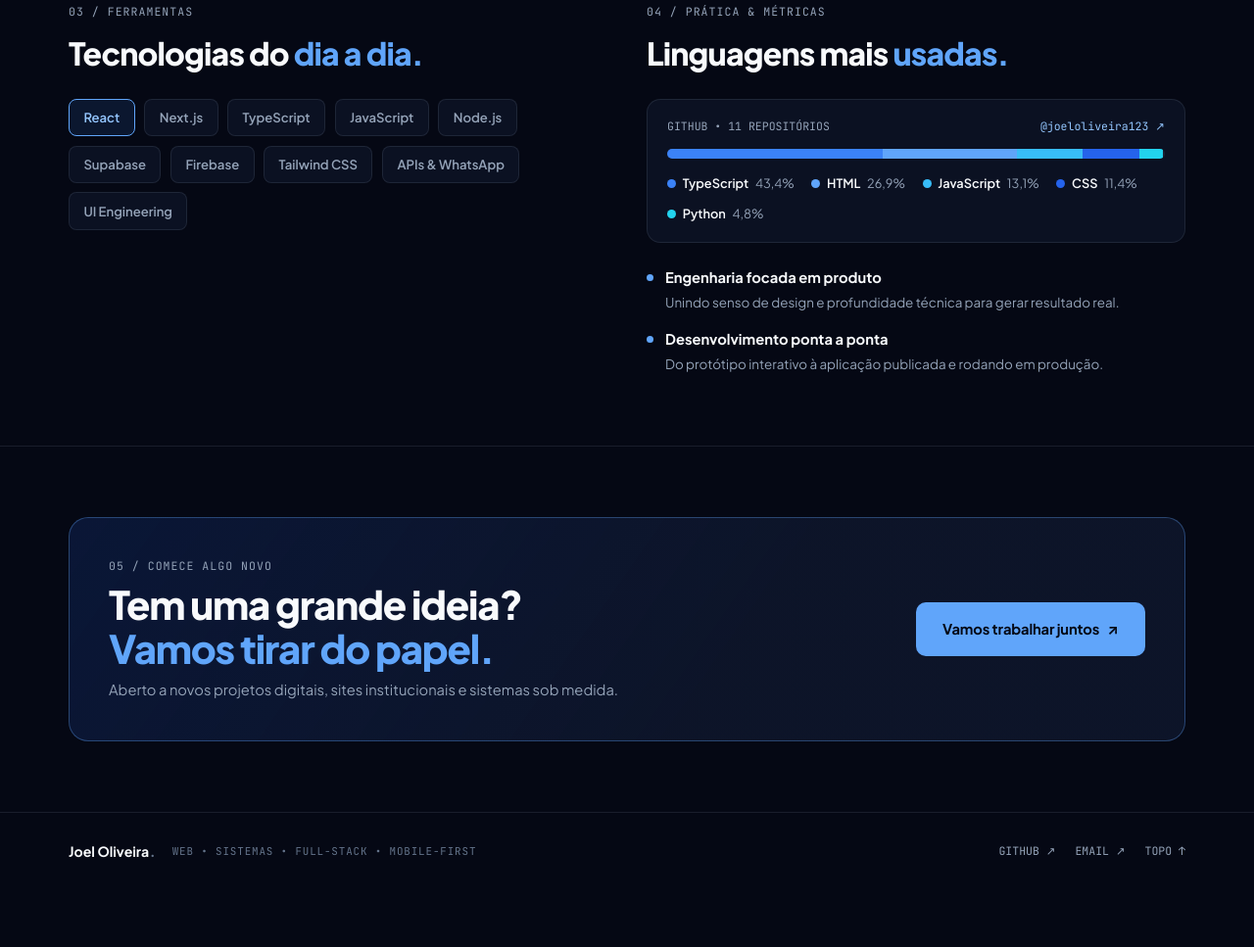
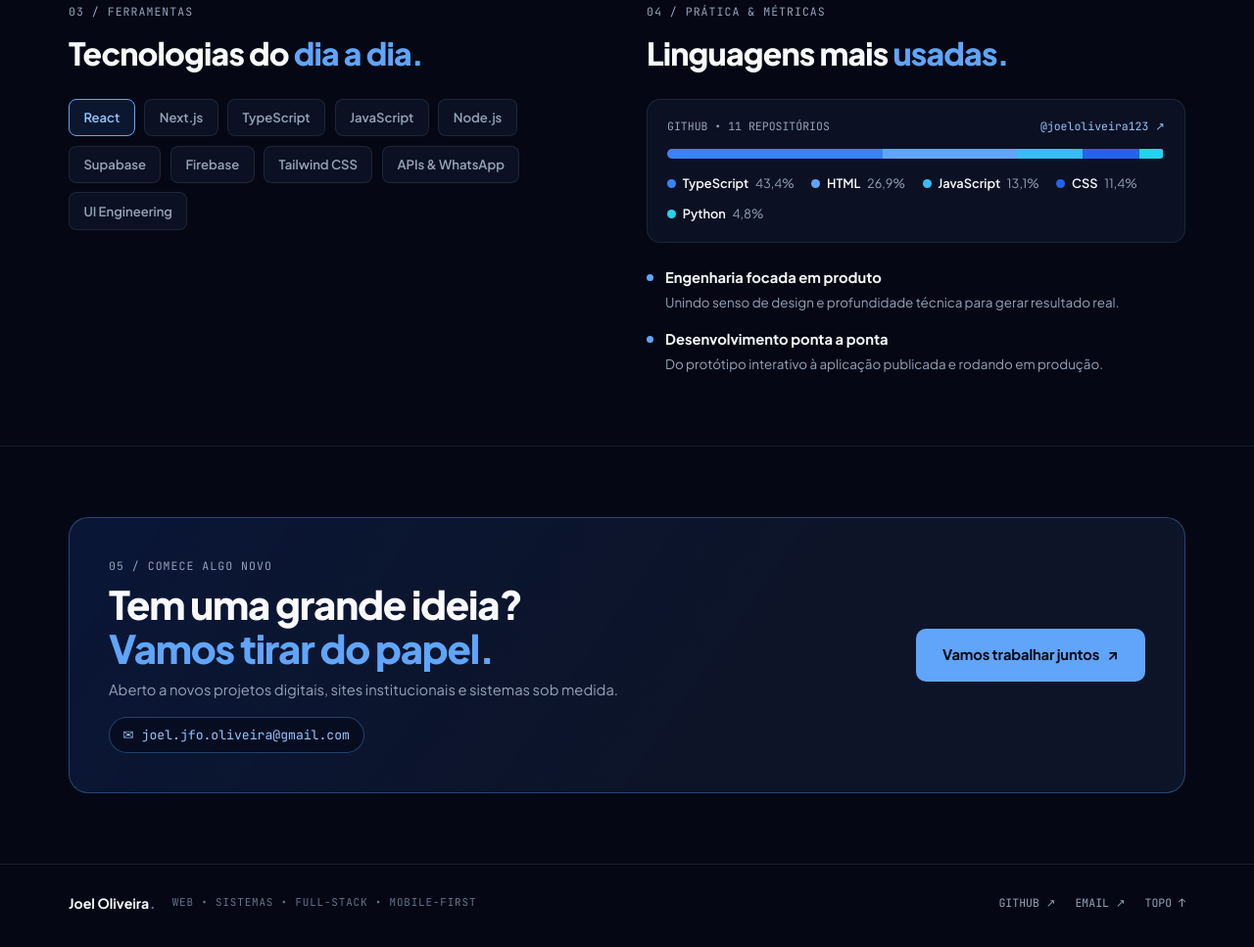
Before and after one commit to joeloliveira123/portfolio, a plain HTML site: page index.html in a window 1280 px wide. Shown: the part 3790-4757 px from the top of the page at 98% size. Before the commit the page ends 4711 px from the top, so only its background shows below. Drawn offline with Linux system fonts and the light colour scheme; no server answers.

Commit message:
feat(portfolio): add contact email joel.jfo.oliveira@gmail.com to CTA and footer

```diff
--- a/index.html
+++ b/index.html
@@ -283,10 +283,16 @@
               <p class="cta-sub">
                 Aberto a novos projetos digitais, sites institucionais e sistemas sob medida.
               </p>
+              <a
+                href="mailto:joel.jfo.oliveira@gmail.com?subject=Or%C3%A7amento%20de%20Projeto"
+                class="cta-email"
+              >
+                <span aria-hidden="true">✉</span> joel.jfo.oliveira@gmail.com
+              </a>
             </div>
             <div class="cta-actions">
               <a
-                href="mailto:contato@joeloliveira.dev?subject=Or%C3%A7amento%20de%20Projeto"
+                href="mailto:joel.jfo.oliveira@gmail.com?subject=Or%C3%A7amento%20de%20Projeto"
                 class="btn btn-accent btn-lg"
               >
                 Vamos trabalhar juntos <span aria-hidden="true">↗</span>
@@ -305,7 +311,7 @@
         </div>
         <div class="footer-links">
           <a href="https://github.com/joeloliveira123" target="_blank" rel="noopener noreferrer">GITHUB ↗</a>
-          <a href="mailto:contato@joeloliveira.dev">EMAIL ↗</a>
+          <a href="mailto:joel.jfo.oliveira@gmail.com">EMAIL ↗</a>
           <a href="#inicio">TOPO ↑</a>
         </div>
       </div>
--- a/styles.css
+++ b/styles.css
@@ -981,6 +981,28 @@ button:focus-visible {
   font-size: 0.92rem;
 }
 
+.cta-email {
+  display: inline-flex;
+  align-items: center;
+  gap: 0.5rem;
+  margin-top: 1rem;
+  padding: 0.42rem 0.85rem;
+  border-radius: 999px;
+  background: rgba(5, 8, 20, 0.55);
+  border: 1px solid var(--border-strong);
+  font-family: var(--font-mono);
+  font-size: 0.82rem;
+  color: var(--blue-soft);
+  text-decoration: none;
+  transition: border-color 160ms ease, color 160ms ease, transform 160ms ease;
+}
+
+.cta-email:hover {
+  border-color: var(--blue-bright);
+  color: var(--white);
+  transform: translateY(-1px);
+}
+
 /* FOOTER */
 .footer {
   border-top: 1px solid var(--border);
```
